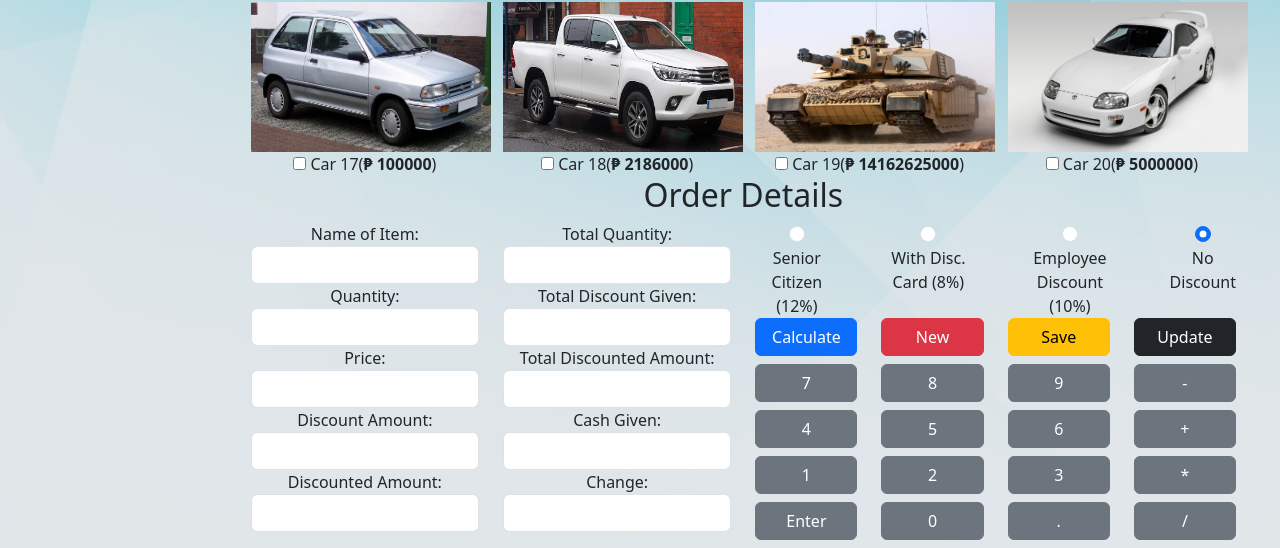
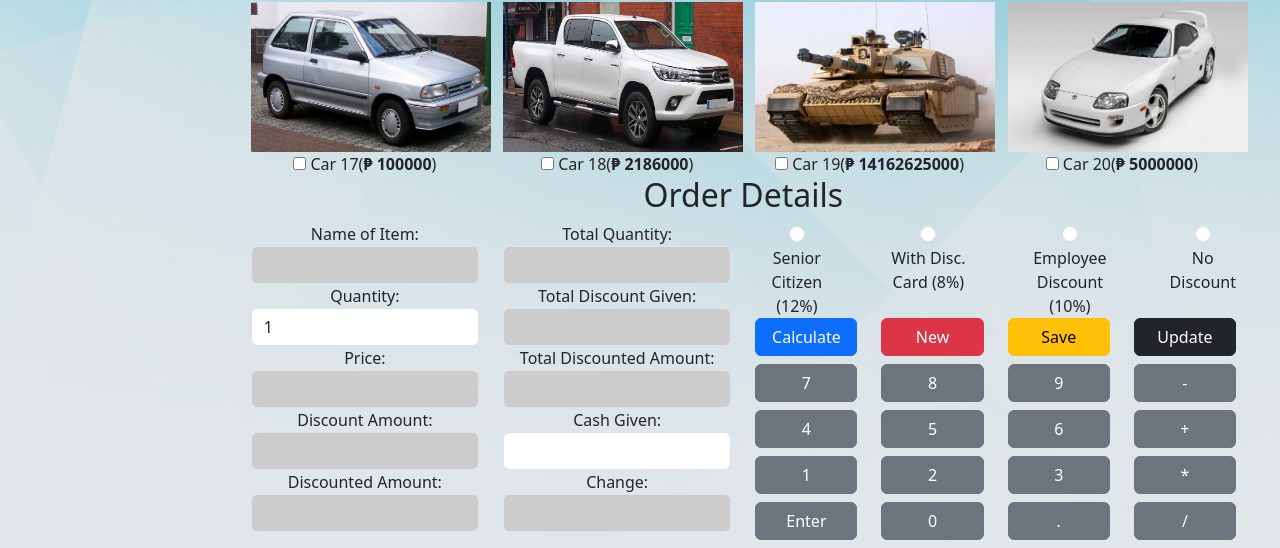
Before and after one commit to qafsd219/tating_webdevelopment, a PHP site: page /pos_cars.php in a window 1280 px wide. Shown: the part 818-1366 px from the top of the page. Run offline with PHP 8.4, Linux system fonts and the light colour scheme.

Commit message:
Add files via upload

```diff
--- a/employee_registration_save.php
+++ b/employee_registration_save.php
@@ -6,7 +6,8 @@
     <title>Doctor Jen's | Employee Registration</title>
     <link href="https://cdn.jsdelivr.net/npm/bootstrap@5.3.1/dist/css/bootstrap.min.css" rel="stylesheet" integrity="sha384-4bw+/aepP/YC94hEpVNVgiZdgIC5+VKNBQNGCHeKRQN+PtmoHDEXuppvnDJzQIu9" crossorigin="anonymous">
     <script src="https://cdn.jsdelivr.net/npm/bootstrap@5.3.1/dist/js/bootstrap.bundle.min.js" integrity="sha384-HwwvtgBNo3bZJJLYd8oVXjrBZt8cqVSpeBNS5n7C8IVInixGAoxmnlMuBnhbgrkm" crossorigin="anonymous"></script>
-    <link rel="stylesheet" href="css/admin.css?v.3">
+    <script src="https://code.jquery.com/jquery-3.7.1.min.js" integrity="sha256-/JqT3SQfawRcv/BIHPThkBvs0OEvtFFmqPF/lYI/Cxo=" crossorigin="anonymous"></script>
+    <link rel="stylesheet" href="css/admin.css">
 </head>
 <body>
     <div class="container-fluid">
--- a/payroll.php
+++ b/payroll.php
@@ -8,7 +8,6 @@
     <link href="https://cdn.jsdelivr.net/npm/bootstrap@5.3.1/dist/css/bootstrap.min.css" rel="stylesheet" integrity="sha384-4bw+/aepP/YC94hEpVNVgiZdgIC5+VKNBQNGCHeKRQN+PtmoHDEXuppvnDJzQIu9" crossorigin="anonymous">
     <script src="https://cdn.jsdelivr.net/npm/bootstrap@5.3.1/dist/js/bootstrap.bundle.min.js" integrity="sha384-HwwvtgBNo3bZJJLYd8oVXjrBZt8cqVSpeBNS5n7C8IVInixGAoxmnlMuBnhbgrkm" crossorigin="anonymous"></script>
     <script src="https://code.jquery.com/jquery-3.7.1.min.js" integrity="sha256-/JqT3SQfawRcv/BIHPThkBvs0OEvtFFmqPF/lYI/Cxo=" crossorigin="anonymous"></script>
-    <script src="js/jonas_payroll_save.js"></script>
     <link rel="stylesheet" href="css/admin.css?v.3">
 </head>
 <body>
--- a/pos_cars.php
+++ b/pos_cars.php
@@ -6,6 +6,7 @@
     <title>Doctor Jen's | POS</title>
     <link href="https://cdn.jsdelivr.net/npm/bootstrap@5.3.1/dist/css/bootstrap.min.css" rel="stylesheet" integrity="sha384-4bw+/aepP/YC94hEpVNVgiZdgIC5+VKNBQNGCHeKRQN+PtmoHDEXuppvnDJzQIu9" crossorigin="anonymous">
     <script src="https://cdn.jsdelivr.net/npm/bootstrap@5.3.1/dist/js/bootstrap.bundle.min.js" integrity="sha384-HwwvtgBNo3bZJJLYd8oVXjrBZt8cqVSpeBNS5n7C8IVInixGAoxmnlMuBnhbgrkm" crossorigin="anonymous"></script>
+    <script src="https://code.jquery.com/jquery-3.7.1.min.js" integrity="sha256-/JqT3SQfawRcv/BIHPThkBvs0OEvtFFmqPF/lYI/Cxo=" crossorigin="anonymous"></script>
     <link rel="stylesheet" href="css/admin.css">
 </head>
 <body>
@@ -111,7 +112,6 @@
                         totalDiscounted = 0;
                         // Get all checkboxes with the class "checkbox-group"
                         var checkboxes = document.querySelectorAll('.checkbox-group');
-
                         // Add an event listener to each checkbox
                         checkboxes.forEach(function(checkbox) {
                             checkbox.addEventListener('change', function() {
@@ -131,38 +131,38 @@
                     <div class="col-md-3">
                         <div class="form-group">
                             <label for="ItemName">Name of Item:</label>
-                            <input type="text" class="form-control" id="ItemName" name="ItemName" readonly>
+                            <input type="text" class="form-control" id="ItemName" name="ItemName" style="background-color:#ccc" readonly>
                         </div>
                         <div class="form-group">
                             <label for="Quantity">Quantity:</label>
-                            <input type="number" class="form-control" id="Quantity" name="Quantity" min="1" required>
+                            <input type="number" class="form-control" id="Quantity" name="Quantity" min="1" value="1" required>
                         </div>
                         <div class="form-group">
                             <label for="ItemPrice">Price:</label>
-                            <input type="text" class="form-control" id="ItemPrice" name="ItemPrice" aria-label="Amount (to the nearest dollar)" readonly>
+                            <input type="text" class="form-control" id="ItemPrice" name="ItemPrice" style="background-color:#ccc" aria-label="Amount (to the nearest dollar)" readonly>
                         </div>
                         <div class="form-group">
                             <label for="Discount">Discount Amount:</label>
-                            <input type="text" class="form-control" id="Discount" name="Discount" aria-label="Amount (to the nearest dollar)" readonly>
+                            <input type="text" class="form-control" id="Discount" name="Discount" style="background-color:#ccc" aria-label="Amount (to the nearest dollar)" readonly>
                         </div>
                         <div class="form-group">
                             <label for="Discounted">Discounted Amount:</label>
-                            <input type="text" class="form-control" id="Discounted" name="Discounted" aria-label="Amount (to the nearest dollar)"  readonly>
+                            <input type="text" class="form-control" id="Discounted" name="Discounted" style="background-color:#ccc" aria-label="Amount (to the nearest dollar)"  readonly>
                         </div>
                     </div>
                     <!-- COLUMN 2 -->
                     <div class="col-md-3">
                         <div class="form-group">
                             <label for="totalQuantity">Total Quantity:</label>
-                            <input type="text" class="form-control" id="totalQuantity" name="totalQuantity" aria-label="Amount (to the nearest dollar)" readonly>
+                            <input type="text" class="form-control" id="totalQuantity" name="totalQuantity" style="background-color:#ccc" aria-label="Amount (to the nearest dollar)" readonly>
                         </div>
                         <div class="form-group">
                             <label for="totalDiscount">Total Discount Given:</label>
-                            <input type="text" class="form-control" id="totalDiscount" name="totalDiscount" aria-label="Amount (to the nearest dollar)" readonly>
+                            <input type="text" class="form-control" id="totalDiscount" name="totalDiscount" style="background-color:#ccc" aria-label="Amount (to the nearest dollar)" readonly>
                         </div>
                         <div class="form-group">
                             <label for="totalDiscounted">Total Discounted Amount:</label>
-                            <input type="text" class="form-control" id="totalDiscounted" name="totalDiscounted" aria-label="Amount (to the nearest dollar)" readonly>
+                            <input type="text" class="form-control" id="totalDiscounted" name="totalDiscounted" style="background-color:#ccc" aria-label="Amount (to the nearest dollar)" readonly>
                         </div>
                         <div class="form-group">
                             <label for="Cash">Cash Given:</label>
@@ -170,7 +170,7 @@
                         </div>
                         <div class="form-group">
                             <label for="Change">Change:</label>
-                            <input type="text" class="form-control" id="Change" name="Change" aria-label="Amount (to the nearest dollar)" readonly>
+                            <input type="text" class="form-control" id="Change" name="Change" style="background-color:#ccc" aria-label="Amount (to the nearest dollar)" readonly>
                         </div>
                     </div>
                     <!-- DISCOUNT OPTIONS -->
@@ -186,7 +186,7 @@
                             <li class="" style="list-style-type: none;"> <input class="form-check-input" type="radio" name="flexRadioDefault" id="employee" onclick="handleDiscounts(0.1)">
                                 <label class="form-check-label" for="flexRadioDefault1">Employee Discount (10%)</label>
                             </li>
-                            <li class="" style="list-style-type: none;"> <input class="form-check-input" type="radio" name="flexRadioDefault" id="noDiscount" onclick="handleDiscounts(0)" checked>
+                            <li class="" style="list-style-type: none;"> <input class="form-check-input" type="radio" name="flexRadioDefault" id="noDiscount" onclick="handleDiscounts(0)">
                                 <label class="form-check-label" for="flexRadioDefault1">No Discount</label>
                             </li>
                         </ul>
@@ -199,7 +199,7 @@
                                 <button type="button" class="btn btn-danger w-100" onclick="handleNew()">New</button>
                             </div>
                             <div class="col3">
-                                <button type="button" class="btn btn-warning w-100">Save</button>
+                                <button type="button" class="btn btn-warning w-100" id="save">Save</button>
                             </div>
                             <div class="col">
                                 <button type="button" class="btn btn-dark w-100">Update</button>
@@ -270,6 +270,7 @@
             <script src="js/new.js" defer></script>
             <script src="js/discounts.js" defer></script>
             <script src="js/items.js" defer></script>
+            <script src="js/jonas_pos_save.js"></script>
         </div>
     </div>
 </body>
```
Also changed, not shown: pos_chips.php (+12 -11 lines), pos_mouse.php (+12 -12 lines), 2 other files.
